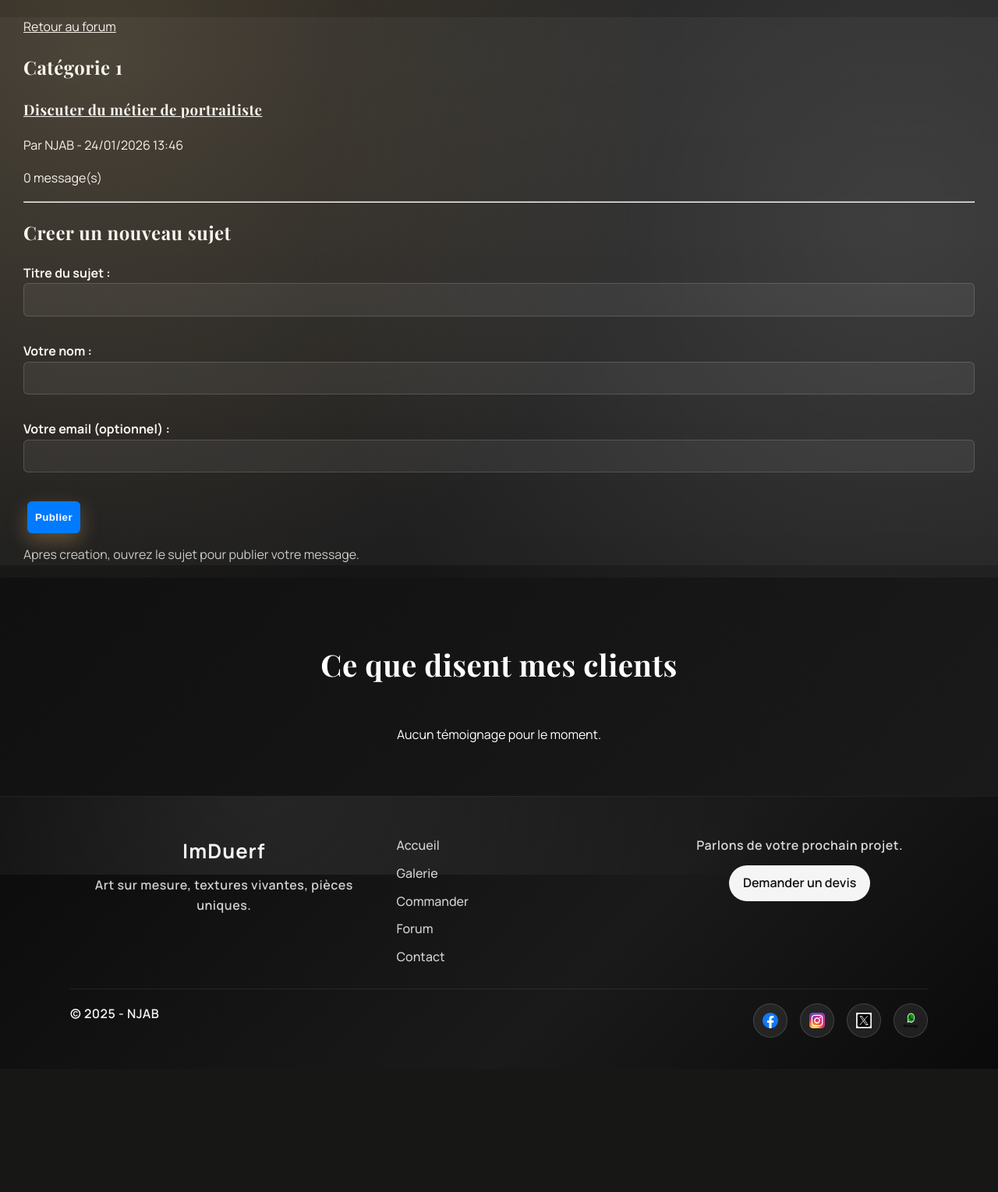
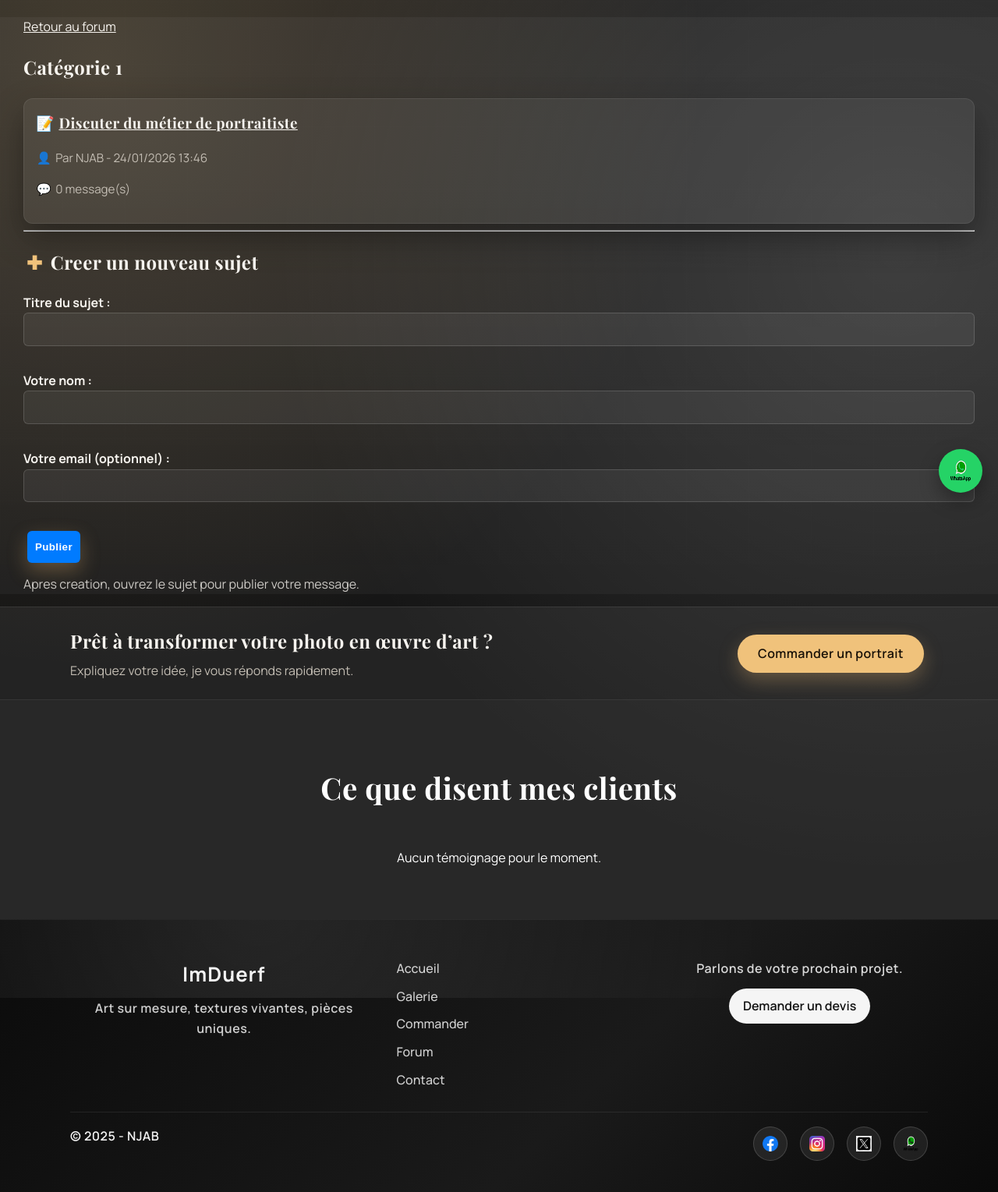
Before and after one commit to Justadji/portfolio-django, a Django app: page /forum/1/ in a window 1280 px wide. Shown: the part 78-1607 px from the top of the page at 78% size. Before the commit the page ends 1449 px from the top, so only its background shows below. Run offline with Django 5.2, Linux system fonts and the light colour scheme; data comes from the database, SQL or seed files in the repository; data that the repository does not hold is empty.

Commit message:
Ajout de l'option whatsApp

```diff
--- a/static/css/style.css
+++ b/static/css/style.css
@@ -336,6 +336,12 @@ a.logo:focus {
 
     .testimonials-container {
         flex-direction: column;
+        align-items: center;
+    }
+
+    .testimonial {
+        width: 100%;
+        max-width: 360px;
     }
 
     .navbar .menu {
@@ -920,6 +926,10 @@ section {
     background: rgba(255, 255, 255, 0.04);
 }
 
+section:nth-of-type(even) {
+    background: rgba(255, 255, 255, 0.08);
+}
+
 .container {
     max-width: 1100px;
     margin: 0 auto;
@@ -938,6 +948,98 @@ section {
     border: 1px solid var(--line);
     box-shadow: var(--shadow);
     border-radius: 16px;
+}
+
+.forum-list {
+    display: grid;
+    grid-template-columns: repeat(auto-fit, minmax(260px, 1fr));
+    gap: 16px;
+}
+
+.forum-card {
+    background: rgba(255, 255, 255, 0.06);
+    border: 1px solid var(--line);
+    border-radius: 12px;
+    padding: 16px;
+    box-shadow: var(--shadow);
+}
+
+.forum-card h3 {
+    margin-top: 0;
+}
+
+.forum-meta {
+    color: var(--muted);
+    font-size: 0.95rem;
+}
+
+.icon {
+    display: inline-flex;
+    width: 1.2em;
+    justify-content: center;
+    margin-right: 6px;
+    color: var(--accent);
+}
+
+.cta-strip {
+    padding: 24px 20px;
+    background: rgba(255, 255, 255, 0.06);
+    border-top: 1px solid var(--line);
+    border-bottom: 1px solid var(--line);
+}
+
+.cta-inner {
+    max-width: 1100px;
+    margin: 0 auto;
+    display: flex;
+    align-items: center;
+    justify-content: space-between;
+    gap: 20px;
+}
+
+.cta-inner h2 {
+    margin: 0 0 6px;
+}
+
+.cta-inner p {
+    margin: 0;
+    color: var(--muted);
+}
+
+.whatsapp-fab {
+    position: fixed;
+    right: 20px;
+    bottom: 90px;
+    width: 56px;
+    height: 56px;
+    border-radius: 50%;
+    background: #25d366;
+    box-shadow: 0 10px 24px rgba(0, 0, 0, 0.35);
+    display: inline-flex;
+    align-items: center;
+    justify-content: center;
+    z-index: 1001;
+}
+
+.whatsapp-fab img {
+    width: 28px;
+    height: 28px;
+}
+
+.mini-faq {
+    margin-top: 24px;
+    padding: 18px;
+    background: rgba(255, 255, 255, 0.05);
+    border: 1px solid var(--line);
+    border-radius: 12px;
+}
+
+.mini-faq h3 {
+    margin: 0 0 12px;
+}
+
+.mini-faq .faq-item + .faq-item {
+    margin-top: 10px;
 }
 
 .sticky-header {
@@ -1234,4 +1336,9 @@ footer {
         background-color: rgba(10, 10, 10, 0.95);
         border: 1px solid var(--line);
     }
+
+    .cta-inner {
+        flex-direction: column;
+        align-items: flex-start;
+    }
 }
--- a/templates/base.html
+++ b/templates/base.html
@@ -39,6 +39,16 @@
     {% block content %}
     {% endblock %}
 </main>
+
+<section class="cta-strip">
+    <div class="cta-inner">
+        <div>
+            <h2>Prêt à transformer votre photo en œuvre d’art ?</h2>
+            <p>Expliquez votre idée, je vous réponds rapidement.</p>
+        </div>
+        <a class="btn btn-primary" href="{% url 'commander' %}">Commander un portrait</a>
+    </div>
+</section>
 
 <section class="testimonials">
     <h2>Ce que disent mes clients</h2>
@@ -84,6 +94,9 @@
 </footer>
 
 <button id="backToTop" title="Haut" aria-label="Retour en haut">Top</button>
+<a class="whatsapp-fab" href="https://wa.me/242065319666" target="_blank" rel="noopener noreferrer" aria-label="WhatsApp">
+    <img src="{% static 'images/whatsapp.png' %}" alt="WhatsApp">
+</a>
 
 </body>
 </html>
--- a/templates/forum_category.html
+++ b/templates/forum_category.html
@@ -14,10 +14,10 @@
             {% for t in topics %}
             <div class="forum-card">
                 <h3>
-                    <a href="{% url 'forum_topic' categorie.id t.id %}">{{ t.titre }}</a>
+                    <a href="{% url 'forum_topic' categorie.id t.id %}"><span class="icon">&#128221;</span>{{ t.titre }}</a>
                 </h3>
-                <p>Par {{ t.auteur_nom }} - {{ t.created_at|date:"d/m/Y H:i" }}</p>
-                <p>{{ t.posts.count }} message(s)</p>
+                <p class="forum-meta"><span class="icon">&#128100;</span>Par {{ t.auteur_nom }} - {{ t.created_at|date:"d/m/Y H:i" }}</p>
+                <p class="forum-meta"><span class="icon">&#128172;</span>{{ t.posts.count }} message(s)</p>
             </div>
             {% empty %}
             <p>Aucun sujet dans cette categorie.</p>
@@ -26,7 +26,7 @@
 
         <hr>
 
-        <h2>Creer un nouveau sujet</h2>
+        <h2><span class="icon">&#10010;</span>Creer un nouveau sujet</h2>
         <form method="post" class="form-style">
             {% csrf_token %}
             {{ topic_form.as_p }}
--- a/templates/forum_index.html
+++ b/templates/forum_index.html
@@ -11,12 +11,12 @@
             {% for c in categories %}
             <div class="forum-card">
                 <h3>
-                    <a href="{% url 'forum_category' c.id %}">{{ c.nom }}</a>
+                    <a href="{% url 'forum_category' c.id %}"><span class="icon">&#128193;</span>{{ c.nom }}</a>
                 </h3>
                 {% if c.description %}
                 <p>{{ c.description }}</p>
                 {% endif %}
-                <p><strong>{{ c.topics.count }}</strong> sujet(s)</p>
+                <p class="forum-meta"><span class="icon">&#128172;</span><strong>{{ c.topics.count }}</strong> sujet(s)</p>
             </div>
             {% empty %}
             <p>Aucune categorie pour le moment.</p>
```
Also changed, not shown: templates/commander.html (+12 -0 lines), templates/forum_topic.html (+4 -4 lines).
